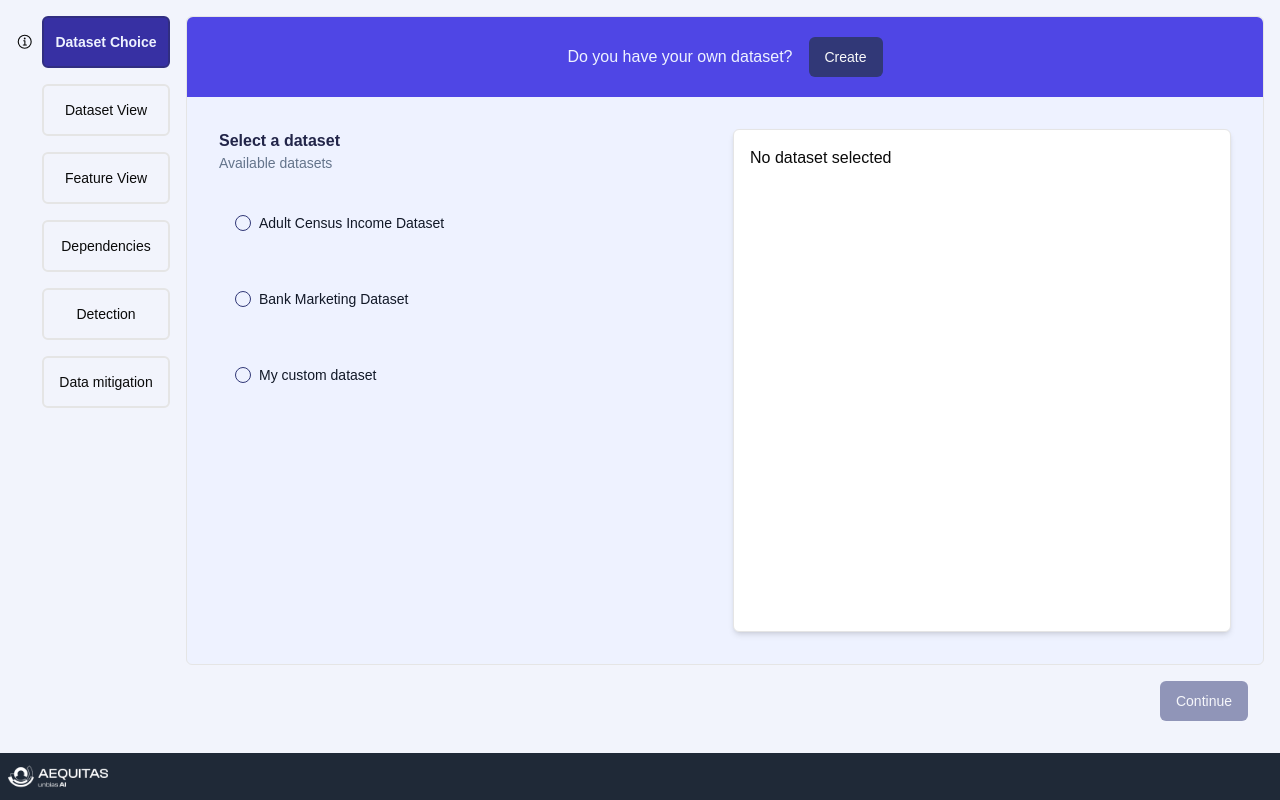
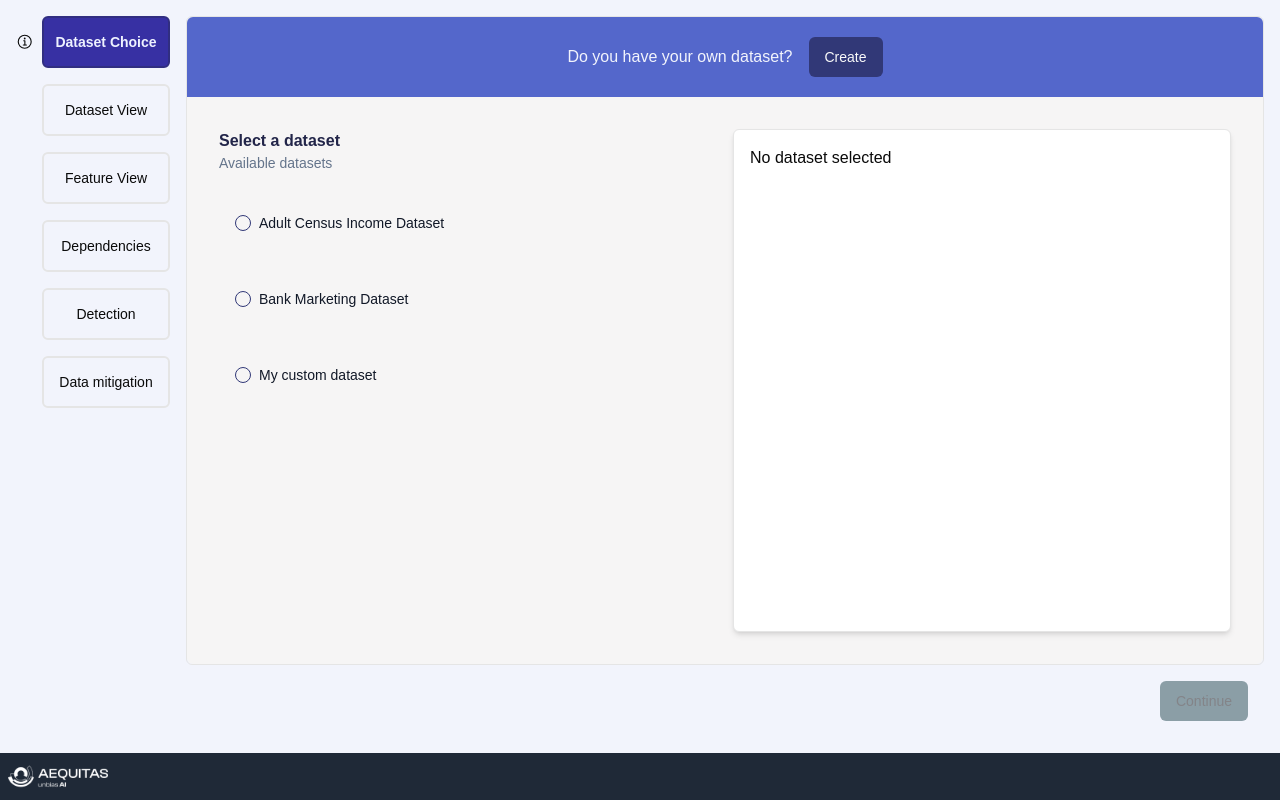
Before and after one commit to aequitas-aod/aequitas-frontend, a Next.js app: page /en/questionnaire in a window 1280 px wide. Built offline with nearby package versions, Linux system fonts and the light colour scheme.

Commit message:
feat: enhance CreateDatasetDialog to reset form and file on close, and update styling in DatasetChoicePage

```diff
--- a/src/features/dataset-choice/create-dataset-dialog/index.tsx
+++ b/src/features/dataset-choice/create-dataset-dialog/index.tsx
@@ -75,7 +75,16 @@ export const CreateDatasetDialog = ({
         {t("create-custom-dataset-dialog.create")}
       </Button>
 
-      <Dialog open={open} onOpenChange={setOpen}>
+      <Dialog
+        open={open}
+        onOpenChange={(isOpen) => {
+          setOpen(isOpen);
+          if (!isOpen) {
+            form.reset(); // Reset dei dati del form
+            setFile(null); // Reset del file caricato
+          }
+        }}
+      >
         <DialogContent>
           <DialogHeader>
             <DialogTitle>{t("create-custom-dataset-dialog.title")}</DialogTitle>
@@ -150,9 +159,9 @@ export const CreateDatasetDialog = ({
                   <Button variant="outline" size="icon">
                     <PlusIcon className="w-4 h-4" />
                   </Button>
-                  <Label htmlFor="json" className="cursor-pointer">
+                  <p className="cursor-pointer">
                     {t("create-custom-dataset-dialog.upload-file")}
-                  </Label>
+                  </p>
                   <Input
                     id="json"
                     type="file"
--- a/src/features/dataset-choice/page.tsx
+++ b/src/features/dataset-choice/page.tsx
@@ -32,17 +32,17 @@ export const DatasetChoicePage = ({ onNext }: { onNext: () => void }) => {
           <Button
             onClick={onContinue}
             disabled={!selected}
-            variant={!selected ? "default" : "secondary"}
+            variant={selected ? "default" : "secondary"}
           >
             {t("buttons.continue")}
           </Button>
         }
       >
-        <div className="flex space-x-4 items-center justify-center py-5 bg-indigo-600 text-indigo-50 rounded-t-md">
+        <div className="flex space-x-4 items-center justify-center py-5 bg-primary-600 text-primary-50 rounded-t-md">
           <p>{t("create-custom-dataset")}</p>
           <CreateDatasetDialog onContinue={onNext} />
         </div>
-        <div className="flex justify-between space-x-4 p-8 bg-wild-sand-50 rounded-b-md flex-1">
+        <div className="flex justify-between space-x-4 p-8 bg-neutral-50 rounded-b-md flex-1">
           <div id="dataset-selection" className="flex-1">
             <p className="text-base text-primary-950 font-extrabold">
               {t("title")}
```
